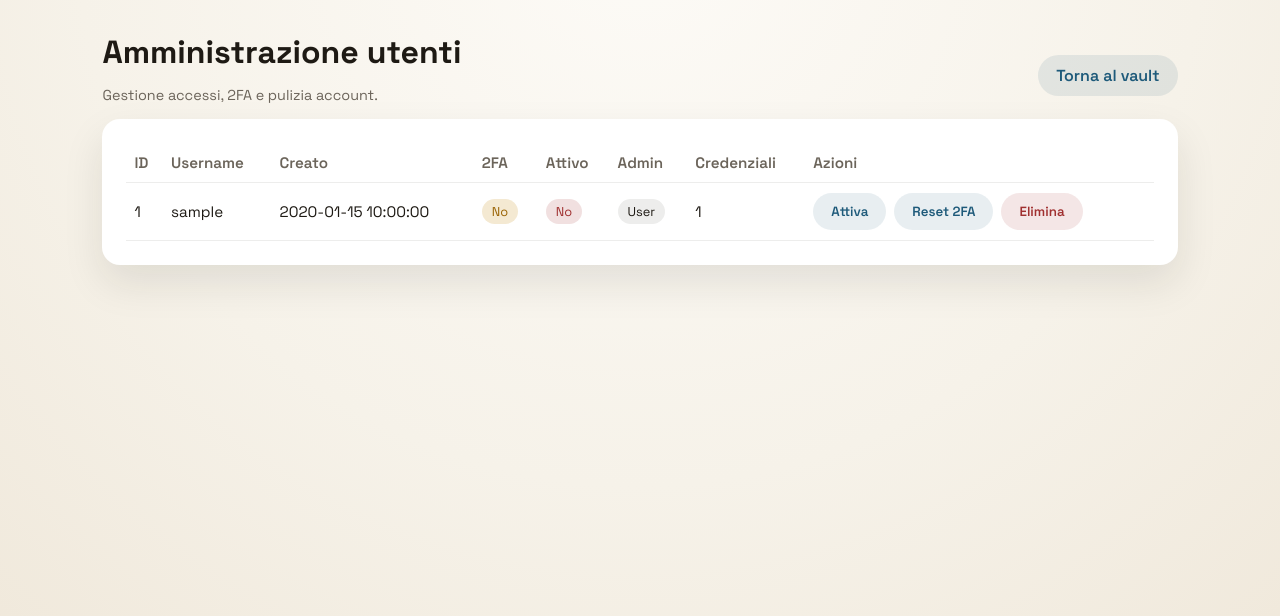
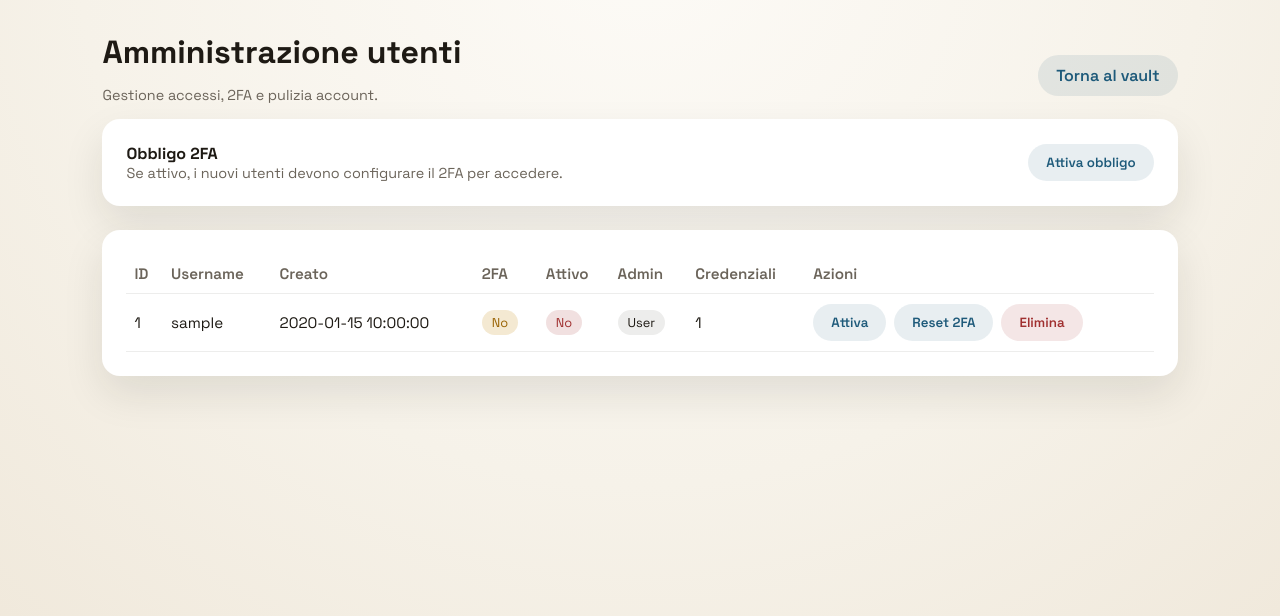
Before and after one commit to fulvio9999/psw-manager, a FastAPI app: template backend/templates/admin.html in a window 1280 px wide. Shown: the part 78-694 px from the top of the page. Run offline with FastAPI, Linux system fonts and the light colour scheme; the template is opened without the code that fills it: most values are stand-ins (such as "Sample title", 1, 10 or a date in 2020).

Commit message:
Make 2FA requirement configurable

```diff
--- a/backend/main.py
+++ b/backend/main.py
@@ -16,7 +16,7 @@ from sqlalchemy import func
 import auth
 import crypto
 from database import SessionLocal, init_db
-from models import User, VaultItem
+from models import AppSettings, User, VaultItem
 
 
 BASE_DIR = Path(__file__).resolve().parent
@@ -113,11 +113,23 @@ def _require_admin(request: Request, db: Session) -> tuple[User, bytes] | None:
     return user, key
 
 
+def _get_settings(db: Session) -> AppSettings:
+    settings = db.query(AppSettings).first()
+    if not settings:
+        settings = AppSettings(require_2fa=True)
+        db.add(settings)
+        db.commit()
+        db.refresh(settings)
+    return settings
+
+
 @app.on_event("startup")
 def startup() -> None:
     app.state.sessions = {}
     app.state.setup_tokens = {}
     init_db()
+    with SessionLocal() as db:
+        _get_settings(db)
 
 
 @app.get("/", response_class=HTMLResponse)
@@ -162,8 +174,12 @@ def home(request: Request, db: Session = Depends(get_db)) -> HTMLResponse:
 
 
 @app.get("/login", response_class=HTMLResponse)
-def login_form(request: Request) -> HTMLResponse:
-    return templates.TemplateResponse("login.html", {"request": request})
+def login_form(request: Request, db: Session = Depends(get_db)) -> HTMLResponse:
+    settings = _get_settings(db)
+    return templates.TemplateResponse(
+        "login.html",
+        {"request": request, "require_2fa": settings.require_2fa},
+    )
 
 
 @app.post("/login", response_class=HTMLResponse)
@@ -174,50 +190,60 @@ def login(
     code: str = Form(...),
     db: Session = Depends(get_db),
 ) -> HTMLResponse:
+    settings = _get_settings(db)
     if len(password.encode("utf-8")) > 72:
         return templates.TemplateResponse(
             "login.html",
-            {"request": request, "error": "Password troppo lunga (max 72 caratteri/byte)."},
+            {"request": request, "error": "Password troppo lunga (max 72 caratteri/byte).", "require_2fa": settings.require_2fa},
         )
     user = db.query(User).filter(User.username == username).first()
     if not user or not auth.verify_password(password, user.password_hash):
         return templates.TemplateResponse(
             "login.html",
-            {"request": request, "error": "Credenziali non valide."},
+            {"request": request, "error": "Credenziali non valide.", "require_2fa": settings.require_2fa},
         )
     if not user.is_active:
         return templates.TemplateResponse(
             "login.html",
-            {"request": request, "error": "Account disattivato. Contatta l'amministratore."},
+            {
+                "request": request,
+                "error": "Account disattivato. Contatta l'amministratore.",
+                "require_2fa": settings.require_2fa,
+            },
         )
-    if not user.totp_verified:
-        key = crypto.derive_key(password, user.salt)
-        setup_token = _create_setup_token(user.id, key)
-        response = RedirectResponse("/setup-2fa", status_code=302)
-        response.set_cookie(
-            "setup_token",
-            setup_token,
-            httponly=True,
-            secure=COOKIE_SECURE,
-            samesite="strict",
-            max_age=15 * 60,
-        )
-        return response
+    key = crypto.derive_key(password, user.salt)
 
-    key = crypto.derive_key(password, user.salt)
-    try:
-        secret = crypto.decrypt(key, user.totp_secret_enc)
-    except Exception:
-        return templates.TemplateResponse(
-            "login.html",
-            {"request": request, "error": "Errore crittografico. Riprovare."},
-        )
-
-    if not auth.verify_totp(secret, code):
-        return templates.TemplateResponse(
-            "login.html",
-            {"request": request, "error": "Codice 2FA non valido."},
-        )
+    if user.totp_verified:
+        if not code:
+            return templates.TemplateResponse(
+                "login.html",
+                {"request": request, "error": "Inserisci il codice 2FA.", "require_2fa": settings.require_2fa},
+            )
+        try:
+            secret = crypto.decrypt(key, user.totp_secret_enc)
+        except Exception:
+            return templates.TemplateResponse(
+                "login.html",
+                {"request": request, "error": "Errore crittografico. Riprovare.", "require_2fa": settings.require_2fa},
+            )
+        if not auth.verify_totp(secret, code):
+            return templates.TemplateResponse(
+                "login.html",
+                {"request": request, "error": "Codice 2FA non valido.", "require_2fa": settings.require_2fa},
+            )
+    else:
+        if settings.require_2fa:
+            setup_token = _create_setup_token(user.id, key)
+            response = RedirectResponse("/setup-2fa", status_code=302)
+            response.set_cookie(
+                "setup_token",
+                setup_token,
+                httponly=True,
+                secure=COOKIE_SECURE,
+                samesite="strict",
+                max_age=15 * 60,
+            )
+            return response
 
     session_id = _create_session(user.id, key)
     response = RedirectResponse("/", status_code=302)
@@ -261,6 +287,7 @@ def register(
             {"request": request, "error": "Username già in uso."},
         )
 
+    settings = _get_settings(db)
     salt = crypto.generate_salt()
     key = crypto.derive_key(password, salt)
     secret = auth.generate_totp_secret()
@@ -280,15 +307,28 @@ def register(
     db.commit()
     db.refresh(user)
 
-    setup_token = _create_setup_token(user.id, key)
-    response = RedirectResponse("/setup-2fa", status_code=302)
+    if settings.require_2fa:
+        setup_token = _create_setup_token(user.id, key)
+        response = RedirectResponse("/setup-2fa", status_code=302)
+        response.set_cookie(
+            "setup_token",
+            setup_token,
+            httponly=True,
+            secure=COOKIE_SECURE,
+            samesite="strict",
+            max_age=15 * 60,
+        )
+        return response
+
+    session_id = _create_session(user.id, key)
+    response = RedirectResponse("/", status_code=302)
     response.set_cookie(
-        "setup_token",
-        setup_token,
+        "session_id",
+        session_id,
         httponly=True,
         secure=COOKIE_SECURE,
         samesite="strict",
-        max_age=15 * 60,
+        max_age=SESSION_TTL_MIN * 60,
     )
     return response
 
@@ -296,8 +336,14 @@ def register(
 @app.get("/setup-2fa", response_class=HTMLResponse)
 def setup_2fa_form(request: Request, db: Session = Depends(get_db)) -> HTMLResponse:
     entry = _get_setup_token(request)
+    setup_token = None
     if not entry:
-        return RedirectResponse("/login", status_code=302)
+        user_session = _current_user(request, db)
+        if not user_session:
+            return RedirectResponse("/login", status_code=302)
+        user, key = user_session
+        setup_token = _create_setup_token(user.id, key)
+        entry = app.state.setup_tokens[setup_token]
     user = db.get(User, entry["user_id"])
     if not user:
         return RedirectResponse("/login", status_code=302)
@@ -311,10 +357,20 @@ def setup_2fa_form(request: Request, db: Session = Depends(get_db)) -> HTMLRespo
         secret = crypto.decrypt(entry["key"], user.totp_secret_enc)
     uri = auth.totp_uri(secret, user.username)
     qr = auth.qr_base64(uri)
-    return templates.TemplateResponse(
+    template_response = templates.TemplateResponse(
         "setup_2fa.html",
         {"request": request, "qr": qr, "secret": secret, "username": user.username},
     )
+    if setup_token:
+        template_response.set_cookie(
+            "setup_token",
+            setup_token,
+            httponly=True,
+            secure=COOKIE_SECURE,
+            samesite="strict",
+            max_age=15 * 60,
+        )
+    return template_response
 
 
 @app.post("/setup-2fa", response_class=HTMLResponse)
@@ -501,9 +557,10 @@ def admin_dashboard(request: Request, db: Session = Depends(get_db)) -> HTMLResp
             }
         )
 
+    settings = _get_settings(db)
     return templates.TemplateResponse(
         "admin.html",
-        {"request": request, "user": admin_user, "users": view_users},
+        {"request": request, "user": admin_user, "users": view_users, "settings": settings},
     )
 
 
@@ -552,6 +609,18 @@ def admin_delete_user(request: Request, user_id: int, db: Session = Depends(get_
     return RedirectResponse("/admin", status_code=302)
 
 
+@app.post("/admin/settings/require-2fa")
+def admin_toggle_require_2fa(request: Request, db: Session = Depends(get_db)) -> RedirectResponse:
+    admin_session = _require_admin(request, db)
+    if not admin_session:
+        return RedirectResponse("/login", status_code=302)
+    settings = _get_settings(db)
+    settings.require_2fa = not settings.require_2fa
+    db.add(settings)
+    db.commit()
+    return RedirectResponse("/admin", status_code=302)
+
+
 @app.get("/api/generate-password")
 def generate_password(length: int = 16, digits: int = 1, symbols: int = 1) -> JSONResponse:
     alphabet = "abcdefghijklmnopqrstuvwxyzABCDEFGHIJKLMNOPQRSTUVWXYZ"
--- a/backend/static/styles.css
+++ b/backend/static/styles.css
@@ -249,6 +249,13 @@ textarea {
   font-size: 0.95rem;
 }
 
+.settings-row {
+  display: flex;
+  justify-content: space-between;
+  align-items: center;
+  gap: 16px;
+}
+
 .table th,
 .table td {
   padding: 10px 8px;
--- a/backend/templates/admin.html
+++ b/backend/templates/admin.html
@@ -6,6 +6,20 @@
     <p class="muted">Gestione accessi, 2FA e pulizia account.</p>
   </div>
   <a class="button ghost" href="/">Torna al vault</a>
+</section>
+
+<section class="panel">
+  <div class="settings-row">
+    <div>
+      <div class="item-title">Obbligo 2FA</div>
+      <div class="muted">Se attivo, i nuovi utenti devono configurare il 2FA per accedere.</div>
+    </div>
+    <form method="post" action="/admin/settings/require-2fa">
+      <button class="button ghost" type="submit">
+        {% if settings.require_2fa %}Disattiva obbligo{% else %}Attiva obbligo{% endif %}
+      </button>
+    </form>
+  </div>
 </section>
 
 <section class="panel">
--- a/backend/templates/base.html
+++ b/backend/templates/base.html
@@ -11,6 +11,9 @@
       <div class="brand">PswManager</div>
       {% if user %}
       <div class="user-info">
+        {% if not user.totp_verified %}
+        <a class="button ghost" href="/setup-2fa">Configura 2FA</a>
+        {% endif %}
         {% if user.is_admin %}
         <a class="button ghost" href="/admin">Admin</a>
         {% endif %}
--- a/backend/templates/login.html
+++ b/backend/templates/login.html
@@ -13,7 +13,12 @@
     </label>
     <label>
       Codice 2FA
+      {% if require_2fa %}
       <input type="text" name="code" required />
+      {% else %}
+      <input type="text" name="code" />
+      <span class="muted">Se hai attivato il 2FA inserisci il codice.</span>
+      {% endif %}
     </label>
     <button class="button primary" type="submit">Entra</button>
   </form>
```
Also changed, not shown: backend/models.py (+7 -0 lines).
